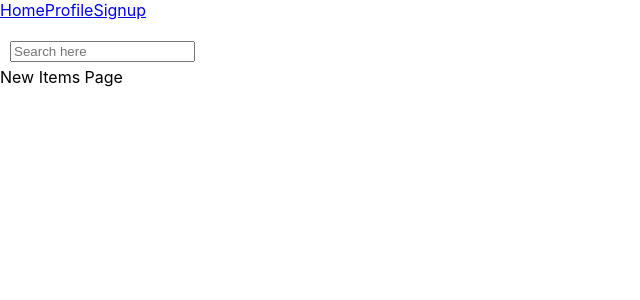
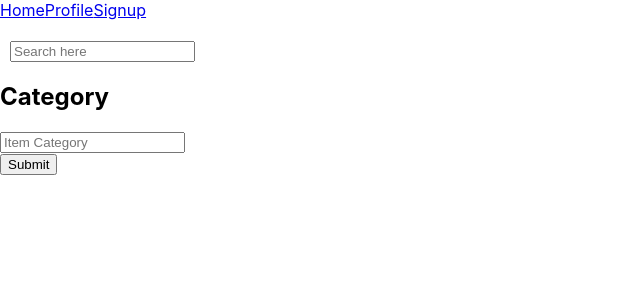
Before and after one commit to erivera0108/cash-it-frontend, a React (Create React App) app: page /newItem in a window 1280 px wide. Shown: the top 300 px of the page, without its empty margins (0-640 px from the left). Built offline with nearby package versions, Linux system fonts and the light colour scheme; no server answers.

Commit message:
Created a new Item for the user to sell

```diff
--- a/src/App.js
+++ b/src/App.js
@@ -20,6 +20,12 @@ class App extends React.Component {
   currentUser = user => {
     this.setState({
       user
+    })
+  }
+
+  addNewItem = newItem => {
+    this.setState({
+      items: [...this.state.items, newItem]
     })
   }
 
@@ -52,10 +58,10 @@ class App extends React.Component {
 
 
   render() {
-    const filteredItems = this.state.items.filter( item => item.user_id !== this.state.user.id)
-    const userItems = this.state.items.filter( item => item.user_id === this.state.user.id)
+    const filteredItems = this.state.items.filter(item => item.user_id !== this.state.user.id)
+    const userItems = this.state.items.filter(item => item.user_id === this.state.user.id)
 
-    console.log('current user:', this.state.user, 'filtered items', filteredItems)
+    // console.log('current user:', this.state.user, 'filtered items', filteredItems)
 
     return (
       <div>
@@ -65,7 +71,7 @@ class App extends React.Component {
           <Route path='/signup' render={(routerProps) => <NewUser history={routerProps.history} currentUser={this.currentUser} />} />
           <Route path='/users/:id' render={(routerProps) => <User {...routerProps} user={this.state.user} items={userItems} />} />
 
-          <Route path='/newItem' component={NewItem} />
+          <Route path='/newItem' render={routerProps => <NewItem {...routerProps} user={this.state.user} addNewItem={this.addNewItem} />} />
           <Route path='/items/:id' render={routerProps => <ItemShowPage {...routerProps} bids={this.state.bids} />} />
 
           <Route path='/' render={routerProps => <Items user={this.state.user} items={filteredItems} {...routerProps} />} />
--- a/src/Components/NewItem.js
+++ b/src/Components/NewItem.js
@@ -1,11 +1,57 @@
 import React from 'react'
 
+const ITEM_URL = 'http://localhost:3000/api/v1/items'
+
+
 class NewItems extends React.Component{
+    state = {
+        category: ''
+    }
+
+    handleInputChange = (e) => {
+        this.setState({
+            [e.target.name]: e.target.value
+        })
+    }
+
+    clickSubmit = (e) => {
+        e.preventDefault()
+        const user = this.props.user
+        fetch(ITEM_URL, {
+            method: 'POST',
+            headers: {
+                Accept: 'application/json',
+                'Content-Type': 'application/json'
+            },
+            body: JSON.stringify({
+                category: this.state.category,
+                user_id: user.id
+            })
+        })
+            .then(res => res.json())
+            .then(newItem => {
+                // console.log(newItem)
+                this.props.addNewItem(newItem)
+                this.setState({
+                    category: '',
+                })
+                this.props.history.push(`/users/${user.id}`)
+            })
+    }
 
     render(){
+        console.log(this.props, this.state)
         return (
             <div>
-                New Items Page
+                <form  onSubmit={this.clickSubmit} id="userFormContainer" className="ui form container">
+                    <div >
+                        <h2> Category </h2>
+                        <input type="text" onChange={this.handleInputChange} name="category" value={this.state.category} placeholder="Item Category" />
+                    </div>
+                    <div >
+                        <button type="submit">Submit</button>
+                    </div>
+                </form >
             </div>
         )
     }
--- a/src/Components/User.js
+++ b/src/Components/User.js
@@ -8,7 +8,7 @@ class User extends React.Component {
         const { id, name, username } = this.props.user
         const { history } = this.props
 
-        console.log(this.props)
+        // console.log(this.props)
         return (
             <div>
                 User Show Page
@@ -18,9 +18,12 @@ class User extends React.Component {
                     Username: {username}
                 </div>
                 <br />
+                <button onClick={() => history.push('/newItem')} > Add new Item to sell </button>
                 <div>
                     User's Items
-                    {this.props.items.map(item => <ItemCard itemInfo={item} history={history} />)}
+                    {this.props.items.map(item => <ItemCard key={item.id} itemInfo={item} history={history} />)}
+                </div>
+                <div>
                 </div>
             </div>
         )
```
